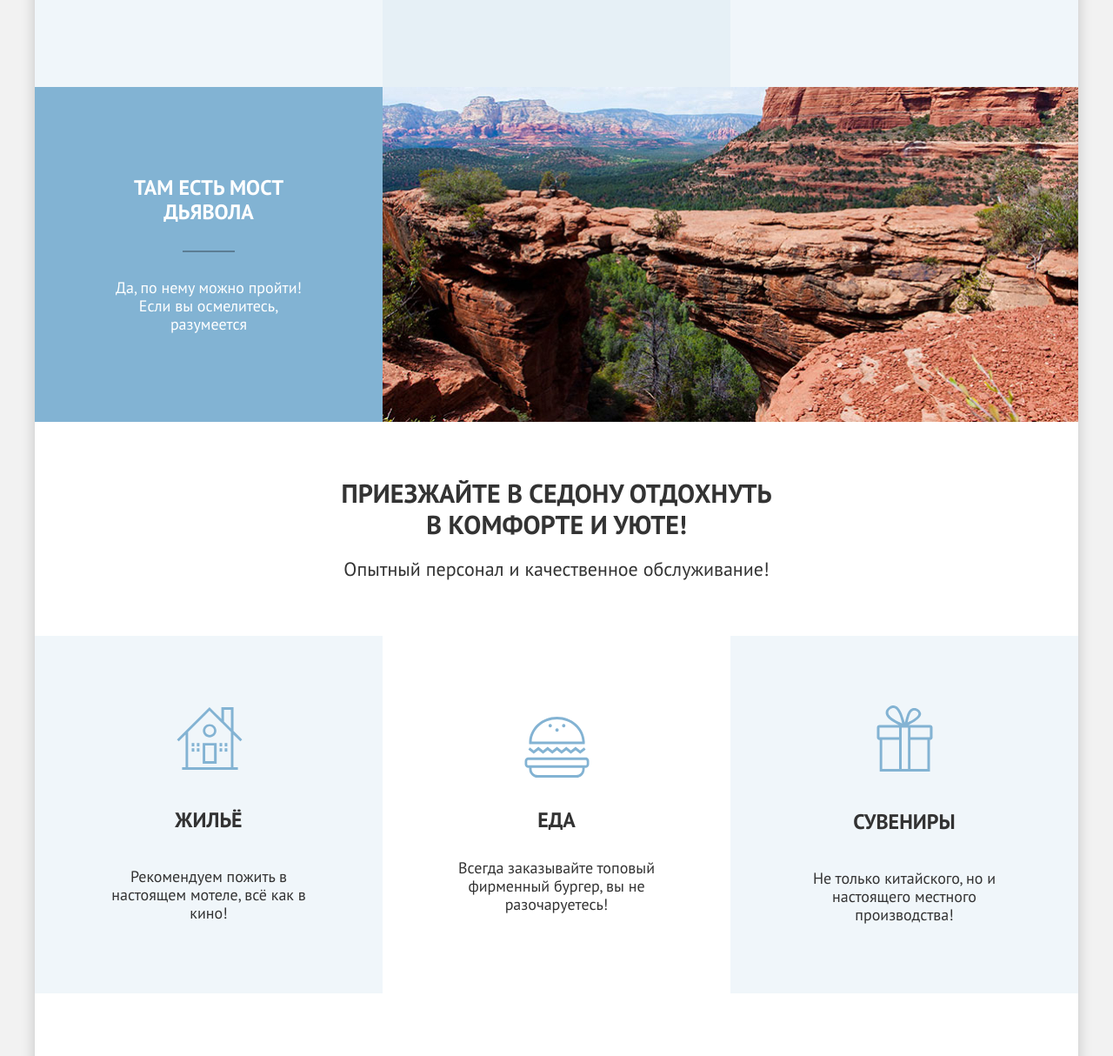
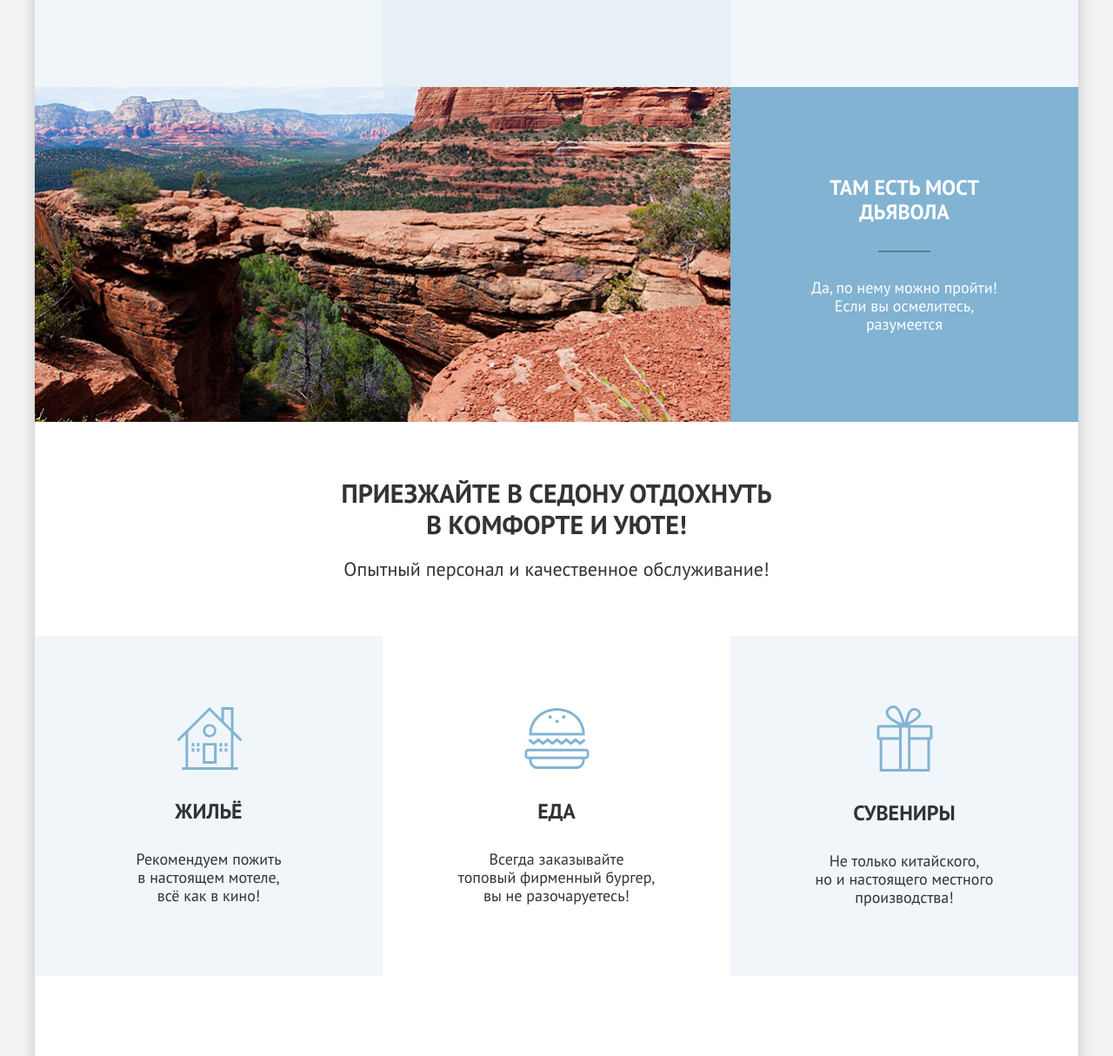
Before and after one commit to sverch25/2401811-sedona-38, a plain HTML site: page index.html in a window 1280 px wide. Shown: the part 1465-2679 px from the top of the page at 87% size. Drawn offline with Linux system fonts and the light colour scheme.

Commit message:
Обновляет разметку главной и каталога

```diff
--- a/index.html
+++ b/index.html
@@ -89,7 +89,7 @@
                 <p class="advantages-description">Большинство едет в Гранд Каньон и толпится там</p>
               </div>
             </li>
-            <li class="advantages-item">
+            <li class="advantages-item reverse">
               <div class="advantages-wrapper-with-photo">
                 <h3 class="advantages-name">Там есть мост дьявола</h3>
                 <p class="advantages-description">Да, по нему можно пройти! Если вы осмелитесь, разумеется</p>
@@ -104,15 +104,15 @@
           <ul class="advantages-list-service">
             <li class="advantages-item">
               <h3 class="advantages-name">Жильё</h3>
-              <p class="advantages-description">Рекомендуем пожить в настоящем мотеле, всё как в кино!</p>
+              <p class="advantages-description">Рекомендуем пожить<br> в настоящем мотеле,<br> всё как в кино!</p>
             </li>
             <li class="advantages-item">
               <h3 class="advantages-name">Еда</h3>
-              <p class="advantages-description">Всегда заказывайте топовый фирменный бургер, вы не разочаруетесь!</p>
+              <p class="advantages-description">Всегда заказывайте<br> топовый фирменный бургер,<br> вы не разочаруетесь!</p>
             </li>
             <li class="advantages-item">
               <h3 class="advantages-name">Сувениры</h3>
-              <p class="advantages-description">Не только китайского, но и настоящего местного производства!</p>
+              <p class="advantages-description">Не только китайского,<br> но и настоящего местного производства!</p>
             </li>
           </ul>
         </section>
--- a/styles/styles.css
+++ b/styles/styles.css
@@ -201,6 +201,10 @@ span.amount-likes-navigation-user {
   margin: auto;
 }
 
+.reverse {
+  flex-direction: row-reverse;
+}
+
 .advantages-list li:first-child .advantages-name,
 .advantages-list li:last-child .advantages-name {
   font-size: 24px;
@@ -276,8 +280,6 @@ span.amount-likes-navigation-user {
   display: flex;
   flex-direction: column;
   justify-content: center;
-  text-align: center;
-  gap: 10px;
 }
 
 .advantages-list-service li:first-child::before {
@@ -295,7 +297,6 @@ span.amount-likes-navigation-user {
   width: 230px;
   flex-direction: column;
   justify-content: center;
-  text-align: center;
 }
 
 .advantages-list-service .advantages-name {
@@ -306,6 +307,7 @@ span.amount-likes-navigation-user {
 .advantages-list-service .advantages-description {
   margin-top: 0;
   margin-bottom: 0;
+  width: 230px;
 }
 
 .advantages-text-wrapper {
```
Also changed, not shown: catalog.html (+4 -4 lines).
